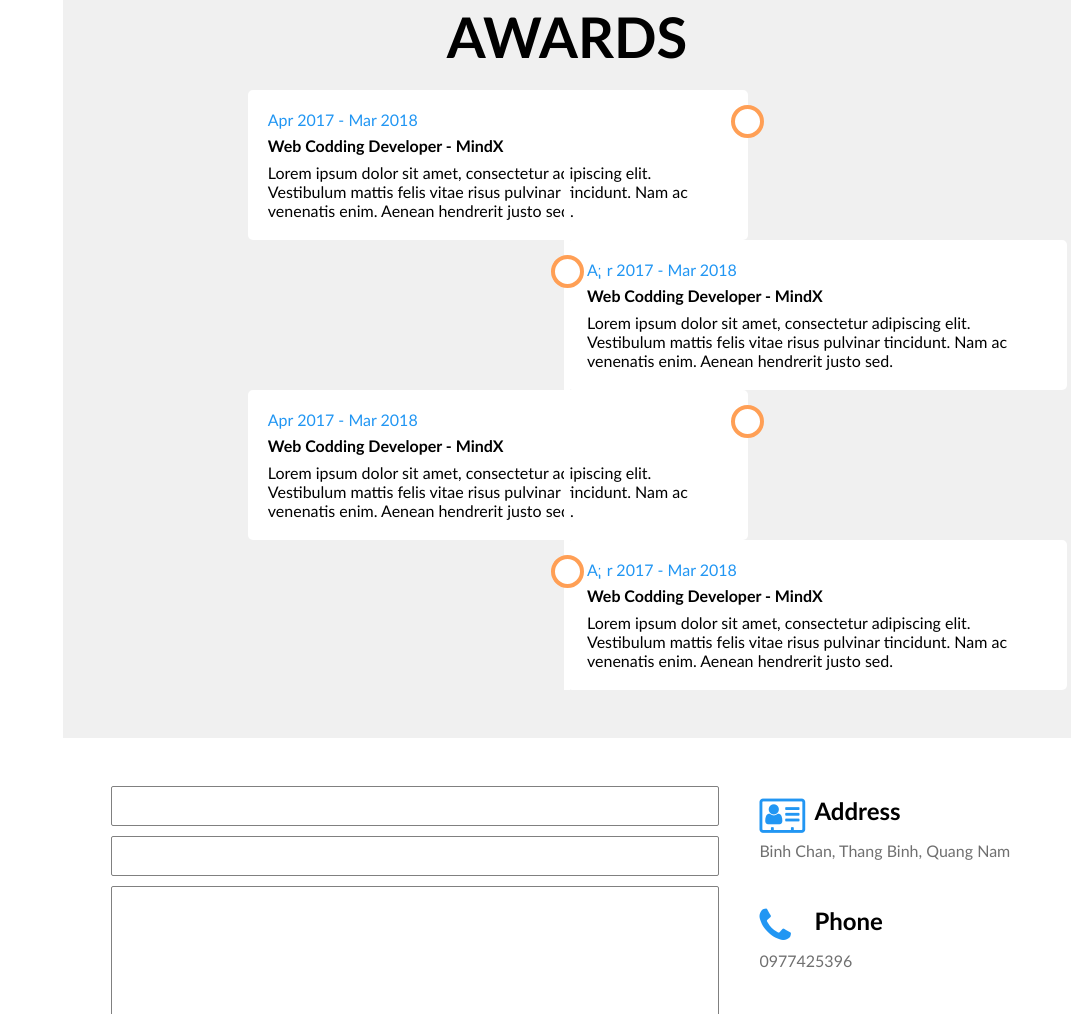
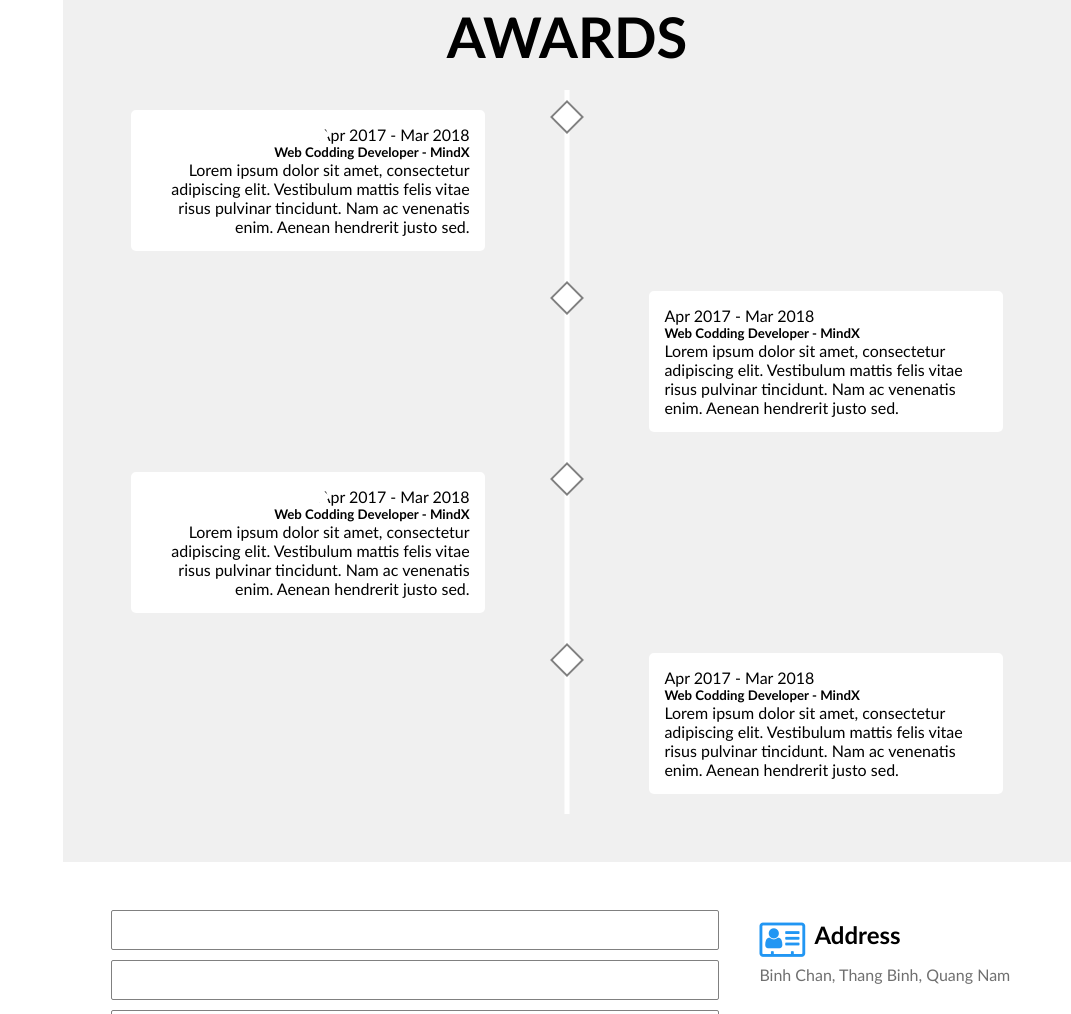
Before and after one commit to Vo-Huy-Khoa/Tips_Javascript, a plain HTML site: page profile/index.html in a window 1280 px wide. Shown: the part 2281-3295 px from the top of the page, without its empty margins (209-1280 px from the left). Drawn offline with Linux system fonts and the light colour scheme.

Commit message:
update profile

```diff
--- a/profile/index.html
+++ b/profile/index.html
@@ -99,55 +99,59 @@
         </section>
         <section class="award">
           <h1 class="text-heading">AWARDS</h1>
-          <ul class="main__award">
-            <li class="award__item left">
-              <div class="award__icon"></div>
-              <div class="award__content">
-                <span class="award--date">Apr 2017 - Mar 2018</span>
+          <ul class="award__wrapper">
+            <li class="award__item ">
+              <div class="award__content left">
+                <div class="award__inner">
+                  <span class="award--time">Apr 2017 - Mar 2018</span>
                   <h5 class="award--title">Web Codding Developer - MindX</h5>
-                <p class="award--content">
-                  Lorem ipsum dolor sit amet, consectetur adipiscing elit.
-                  Vestibulum mattis felis vitae risus pulvinar tincidunt. Nam
-                  ac venenatis enim. Aenean hendrerit justo sed.
-                </p>
-              </div>
-            </li>
-            <div class="award__item right">
-              <div class="award__icon"></div>
-              <div class="award__content">
-                <span class="award--date">Apr 2017 - Mar 2018</span>
-                <h5 class="award--title">Web Codding Developer - MindX</h5>
-                <p class="award--content">
+                  <p class="award--description">
                     Lorem ipsum dolor sit amet, consectetur adipiscing elit.
                     Vestibulum mattis felis vitae risus pulvinar tincidunt. Nam
                     ac venenatis enim. Aenean hendrerit justo sed.
                   </p>
                 </div>
               </div>
-            <div class="award__item left">
-              <div class="award__icon"></div>
-              <div class="award__content">
-                <span class="award--date">Apr 2017 - Mar 2018</span>
+            </li>
+            <li class="award__item">
+              <div class="award__content right">
+                <div class="award__inner">
+                  <span class="award--time">Apr 2017 - Mar 2018</span>
                   <h5 class="award--title">Web Codding Developer - MindX</h5>
-                <p class="award--content">
+                  <p class="award--description">
                     Lorem ipsum dolor sit amet, consectetur adipiscing elit.
                     Vestibulum mattis felis vitae risus pulvinar tincidunt. Nam
                     ac venenatis enim. Aenean hendrerit justo sed.
                   </p>
                 </div>
               </div>
-            <div class="award__item right">
-              <div class="award__icon"></div>
-              <div class="award__content">
-                <span class="award--date">Apr 2017 - Mar 2018</span>
+            </li>
+            <li class="award__item ">
+              <div class="award__content left">
+                <div class="award__inner">
+                  <span class="award--time">Apr 2017 - Mar 2018</span>
                   <h5 class="award--title">Web Codding Developer - MindX</h5>
-                <p class="award--content">
+                  <p class="award--description">
                     Lorem ipsum dolor sit amet, consectetur adipiscing elit.
                     Vestibulum mattis felis vitae risus pulvinar tincidunt. Nam
                     ac venenatis enim. Aenean hendrerit justo sed.
                   </p>
                 </div>
               </div>
+            </li>
+            <li class="award__item ">
+              <div class="award__content right">
+                <div class="award__inner">
+                  <span class="award--time">Apr 2017 - Mar 2018</span>
+                  <h5 class="award--title">Web Codding Developer - MindX</h5>
+                  <p class="award--description">
+                    Lorem ipsum dolor sit amet, consectetur adipiscing elit.
+                    Vestibulum mattis felis vitae risus pulvinar tincidunt. Nam
+                    ac venenatis enim. Aenean hendrerit justo sed.
+                  </p>
+                </div>
+              </div>
+            </li>
           </ul>
         </section>
       </main>
--- a/profile/style.css
+++ b/profile/style.css
@@ -2,7 +2,7 @@
   margin: 0;
   padding: 0;
   box-sizing: border-box;
-  font-family: 'Gill Sans', 'Gill Sans MT', Calibri, 'Trebuchet MS', sans-serif;
+  font-family: "Gill Sans", "Gill Sans MT", Calibri, "Trebuchet MS", sans-serif;
 }
 
 .text-heading {
@@ -106,7 +106,8 @@ nav {
   max-width: 40%;
 }
 
-.header__icon {}
+.header__icon {
+}
 
 .header__icon i {
   width: 2.5rem;
@@ -193,7 +194,8 @@ nav {
   justify-content: space-between;
 }
 
-.project__item {}
+.project__item {
+}
 
 .project__item:hover {
   cursor: pointer;
@@ -242,109 +244,120 @@ nav {
   background-color: #f0f0f0;
 }
 
-.main__award {
-  /* display: flex;
+.award__wrapper {
+  position: relative;
+  width: 100%;
+
+  display: flex;
   flex-wrap: wrap;
-  justify-content: space-between;
-  gap: 20px; */
+}
+
+.left {
+  float: left;
+  text-align: right;
+
+}
+
+.right {
+  float: right;
+  text-align: left;
+}
+
+.award__wrapper::after {
+  position: absolute;
+  top: 0;
+  left: 50%;
+  transform: translateX(-50%);
+  width: 5px;
+  height: 100%;
+  background-color: #fff;
+  content: "";
+}
+
+.award__item {
+  width: 100%;
+}
+
+.award__content {
+  width: 50%;
+  padding: 20px;
   position: relative;
 }
 
-.main__award::after{
-  content: '';
-  position: absolute;
-  width: 6px;
-  background-color: white;
-  top: 0;
-  bottom: 0;
-  left: 50%;
-  margin-left: -3px;
+.award__inner {
+  padding: 15px;
+  border-radius: 5px;
+  background-color: #fff;
+  width: 85%;
 }
 
-.award__item {
-  position: relative;
-  width: 500px;
-  height: 150px;
-  background-color: #fff;
-  border-radius: 5px;
-}
-
-.award__item::after{
-  content: '';
+/* .left::before {
   position: absolute;
-  width: 25px;
-  height: 25px;
-  background-color: white;
-  border: 4px solid #FF9F55;
-  top: 15px;
-  border-radius: 50%;
-  z-index: 1;
-}
-
-.left {
-  left: 15%;
-}
-
-/* Place the container to the right */
-.right {
-  left: 50%;
-}
-/* Add arrows to the left container (pointing right) */
-.left::before {
-  content: " ";
-  height: 0;
-  position: absolute;
-  top: 22px;
-  width: 0;
-  z-index: 1;
-  right: 30px;
+  content: "";
   border: medium solid white;
   border-width: 10px 0 10px 10px;
   border-color: transparent transparent transparent white;
 }
 
-/* Add arrows to the right container (pointing left) */
 .right::before {
-  content: " ";
-  height: 0;
   position: absolute;
-  top: 22px;
-  width: 0;
+  left: 10px;
+  content: "";
+  border: medium solid white;
+  border-width: 10px 10px 10px 0;
+  border-color: transparent white transparent transparent;
+} */
+
+.left::after {
+  position: absolute;
+  right: -12px;
+  top: 15px;
+  content: "";
+  width: 20px;
+  height: 20px;
+  background-color: #fff;
+  border: 2px solid gray;
+  transform: rotate(45deg);
   z-index: 1;
-  left: 30px;
+}
+
+.right::after {
+  position: absolute;
+  left: -12px;
+  top: 15px;
+  content: "";
+  width: 20px;
+  height: 20px;
+  border: 2px solid gray;
+  background-color: white;
+  transform: rotate(45deg);
+  z-index: 1;
+
+}
+
+.right .award__inner::before{
+  position: absolute;
+  left: 85px;
+  top: 20px;
+  content: "";
   border: medium solid white;
   border-width: 10px 10px 10px 0;
   border-color: transparent white transparent transparent;
 }
-
-.right::after {
-  left: -16px;
-}
-.left::after {
-  right: -16px;
+.left .award__inner::before{
+  position: absolute;
+  content: "";
+  border: medium solid white;
+  border-width: 10px 0 10px 10px;
+  border-color: transparent transparent transparent white;
 }
 
-
-
-.award__icon {}
-
-.award__content {
-  display: flex;
-  flex-direction: column;
-  justify-content: space-between;
-  padding: 20px;
-  height: 100%;
+.right .award__inner{
+  float: right;
 }
-
-.award--date {
-  color: var(--primary-color);
+.left .award__inner{
+  float: left;
 }
-
-.award--title {
-  font-size: 1rem;
-}
-
-.award--content {}
 
 .footer {
   display: flex;
@@ -420,9 +433,7 @@ input {
   color: #00000090;
 }
 
-
 @media screen and (max-width: 768px) {
-
   .nav__content {
     display: none;
   }
@@ -438,6 +449,4 @@ input {
   .exp__item {
     min-width: 100%;
   }
-
-
 }
```
Also changed, not shown: DOM.js (added, +10 -0 lines), test.html (deleted, +0 -62 lines). Lines whose indentation alone changed are shown as unchanged.
